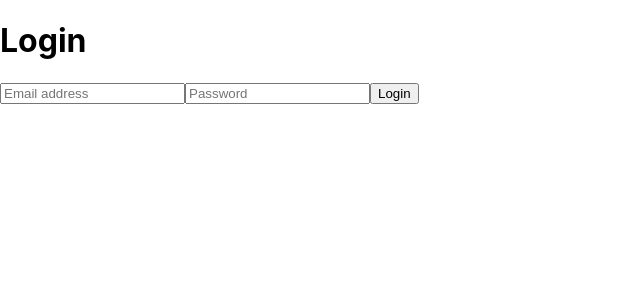
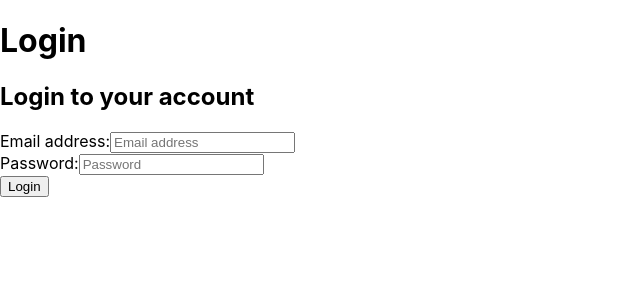
Before and after one commit to gabriela-siwerd-wawrzyniak/frontend_app, a React (Create React App) app: page /login in a window 1280 px wide. Shown: the top 300 px of the page, without its empty margins (0-640 px from the left). Built offline with nearby package versions, Linux system fonts and the light colour scheme.

Commit message:
feat: add simple form with validation

```diff
--- a/src/components/Login.tsx
+++ b/src/components/Login.tsx
@@ -5,19 +5,22 @@ import { homePath } from '../constants/routes';
 
 const Login = () => {
   const [email, setEmail] = useState('');
+  const [emailError, setEmailError] = useState('');
   const [password, setPassword] = useState('');
+  const [passwordError, setPasswordError] = useState('');
   const [loading, setLoading] = useState(false);
   const navigate = useNavigate();
   const setAuth = useAuthStore((state) => state.setAuth);
 
-  const handleLogin = async () => {
-    if (email && password) {
+  const handleLogin = async (e: React.FormEvent) => {
+    e.preventDefault();
+    if (validate()) {
         setLoading(true);
         try {
             const response = await fetch('https://my.api.mockaroo.com/login', {
                 method: 'POST',
-          headers: { 'Content-Type': 'application/json', "x-api-key": "ed97eff0" },
-          body: JSON.stringify({ "email": email, "password": password }),
+                headers: {'Content-Type': 'application/json', "x-api-key": "ed97eff0"},
+                body: JSON.stringify({"email": email, "password": password}),
             });
 
             if (response.ok) {
@@ -34,27 +37,56 @@ const Login = () => {
         } finally {
             setLoading(false);
         }
+    }
+  };
+
+  const validate = () => {
+    let valid = true;
+
+    if (!email.trim()) {
+      setEmailError('Field required');
+      valid = false;
     } else {
-      alert('Please enter valid credentials');
+      setEmailError('');
     }
+
+    if (!password.trim()) {
+      setPasswordError('Field required');
+      valid = false;
+    } else {
+      setPasswordError('');
+    }
+
+    return valid;
   };
 
   return (
     <div>
       <h1>Login</h1>
+      <form onSubmit={handleLogin}>
+          <h2>Login to your account</h2>
+          <div>
+              <label htmlFor="email">Email address:</label>
               <input
-        type="text"
+                type="email"
                 placeholder="Email address"
                 value={email}
                 onChange={e => setEmail(e.target.value)}
               />
+              {emailError && <p style={{ color: 'red' }}>{emailError}</p>}
+          </div>
+          <div>
+              <label htmlFor="password">Password:</label>
               <input
                 type="password"
                 placeholder="Password"
                 value={password}
                 onChange={e => setPassword(e.target.value)}
               />
-      <button onClick={handleLogin} disabled={loading}>{loading ? 'Loading...' : 'Login'}</button>
+              {passwordError && <p style={{ color: 'red' }}>{passwordError}</p>}
+          </div>
+          <button type="submit" disabled={loading}>{loading ? 'Loading...' : 'Login'}</button>
+      </form>
     </div>
   );
 };
```
Lines whose indentation alone changed are shown as unchanged.
